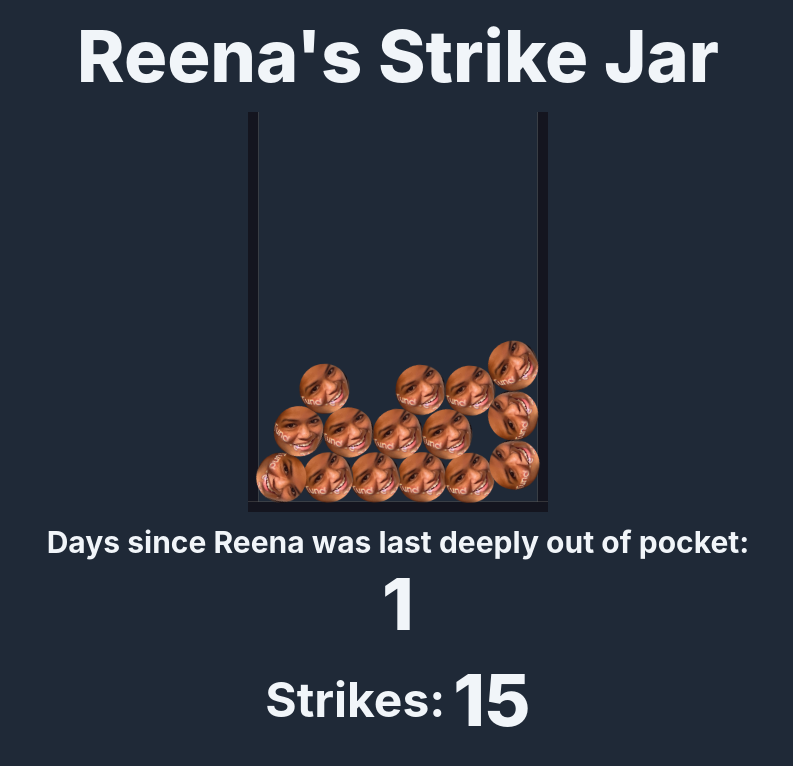
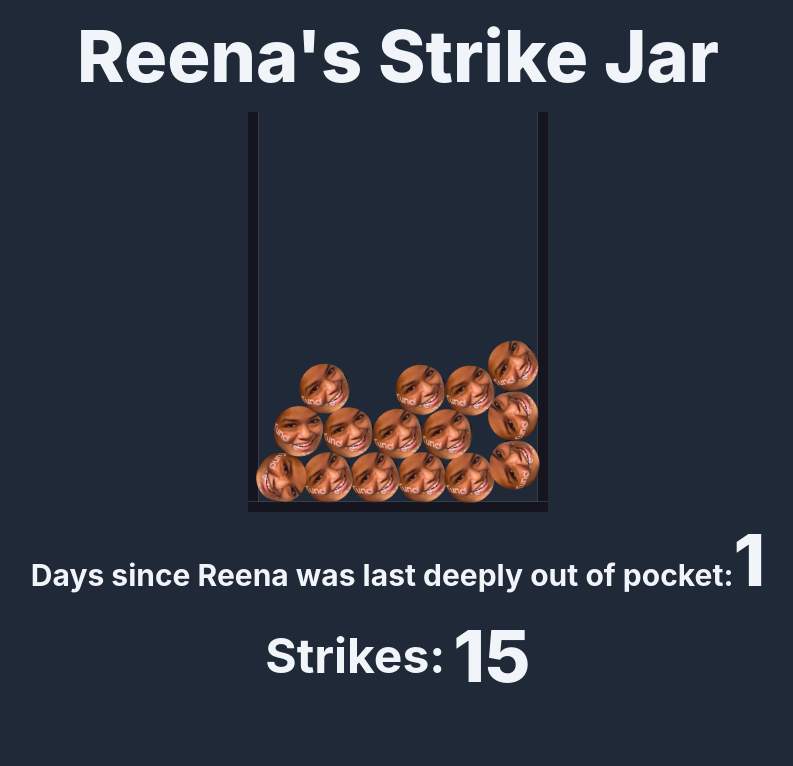
Before and after one commit to calebdinsmore/strike-jar, a React (Create React App) app: page / in a window 1280 px wide. Shown: the top 766 px of the page, without its empty margins (242-1035 px from the left). Built offline with nearby package versions, Linux system fonts and the light colour scheme.

Commit message:
Adjusted styling

```diff
--- a/src/App.tsx
+++ b/src/App.tsx
@@ -15,7 +15,7 @@ function App() {
         <StrikeJar strikes={STRIKES} />
       </section>
       <section className="p-3">
-        <h2 className="flex text-3xl font-bold sm:flex-col justify-center items-center gap-2">
+        <h2 className="flex-col text-3xl font-bold justify-center items-center gap-2">
           Days since Reena was last deeply out of pocket:
           <span className="text-7xl font-extrabold">{daysSince}</span>
         </h2>
```
